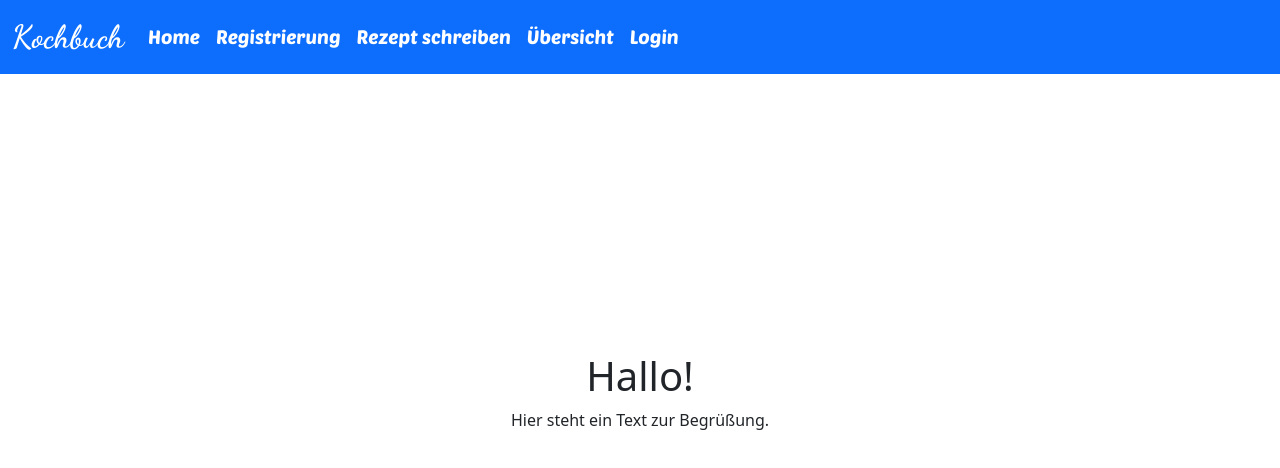
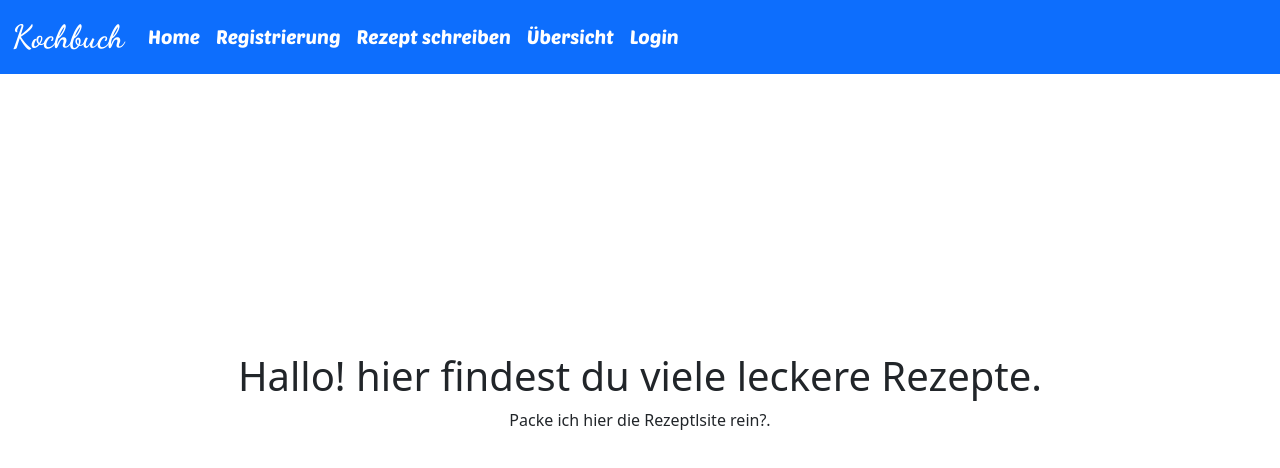
Before and after one commit to Tom-GHub/kochbuch-burchard, a React (Vite) app in the folder frontend/: page / in a window 1280 px wide. Shown: the top 468 px of the page. Built offline with nearby package versions, Linux system fonts and the light colour scheme.

Commit message:
frontend: Code aufgeräumt

```diff
--- a/frontend/src/components/Home.jsx
+++ b/frontend/src/components/Home.jsx
@@ -17,11 +17,11 @@ function Home( {isLoggedIn, userName} ) {
             {/* Begrüßungs-Überschrift mit dem Benutzernamen */}
             { isLoggedIn
                 ? ( <h1>Willkommen {userName} </h1> )
-                : ( <h1>Hallo!</h1>)
+                : ( <h1>Hallo! hier findest du viele leckere Rezepte.</h1>)
             }
 
             {/* Fester Begrüßungstext */}
-            <p>Hier steht ein Text zur Begrüßung.</p>
+            <p>Packe ich hier die Rezeptlsite rein?.</p>
         </div>
         </>
     )
--- a/frontend/src/components/Login.jsx
+++ b/frontend/src/components/Login.jsx
@@ -2,12 +2,12 @@
 import {MDBContainer, MDBCol, MDBRow, MDBBtn, MDBInput, MDBCard, MDBCardBody} from 'mdb-react-ui-kit';
 import { useEffect, useState } from "react";
 import pizzaLogin from '../assets/pizzaLogin.png'
-import { Form, Button } from "react-bootstrap";
+import {  Button } from "react-bootstrap";
 import { data, useNavigate } from 'react-router-dom';
 import { Link } from 'react-router-dom';
 
 
-function Login( {isLoggedIn, setIsLoggedIn, userName, setUserName} ) {
+function Login( { setIsLoggedIn, setUserName} ) {
 
     const [message, setMessage] = useState('');
 
--- a/frontend/src/components/Register.jsx
+++ b/frontend/src/components/Register.jsx
@@ -1,9 +1,8 @@
-import { Form, Button } from "react-bootstrap";
+import { Button } from "react-bootstrap";
 import { useState } from "react";
 import pizzaImage from '../assets/pizza.png'
 import { Link } from "react-router-dom";
 import {
-    MDBBtn,
     MDBContainer,
     MDBRow,
     MDBCol,
@@ -38,8 +37,6 @@ function Register() {
 
         // console.log(formData);  // debug
     };
-
-
 
     const handleSubmit = async (e) => {
         e.preventDefault();
```
Also changed, not shown: frontend/src/components/Rezept.jsx (+2 -11 lines).
